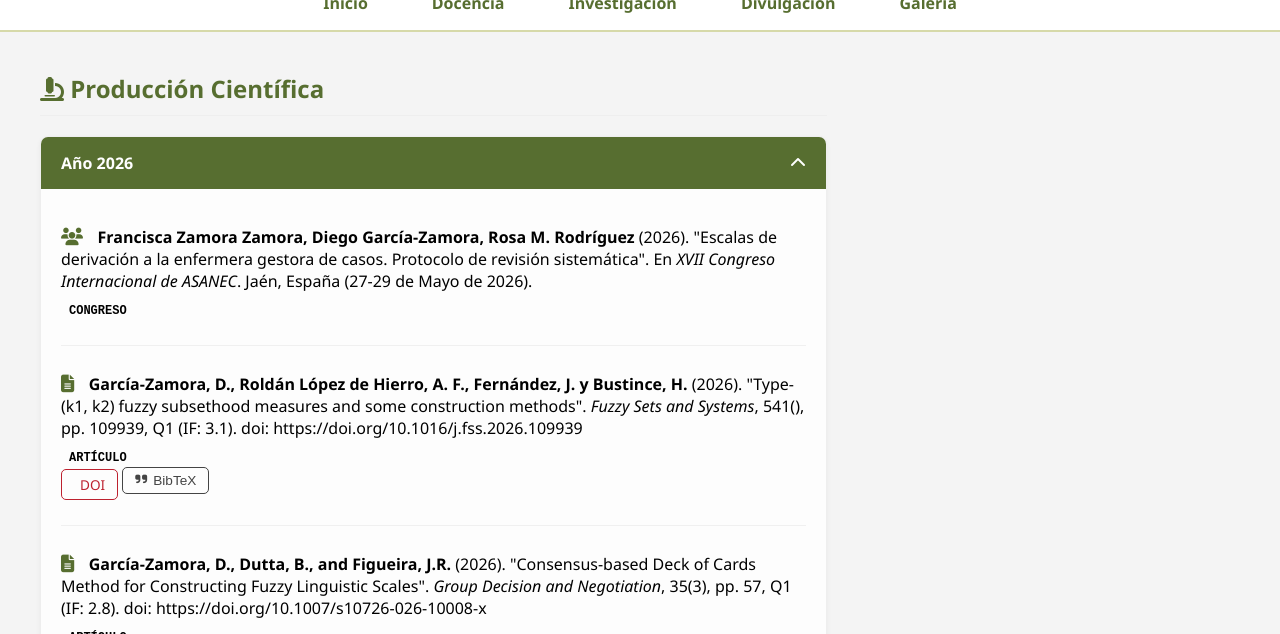
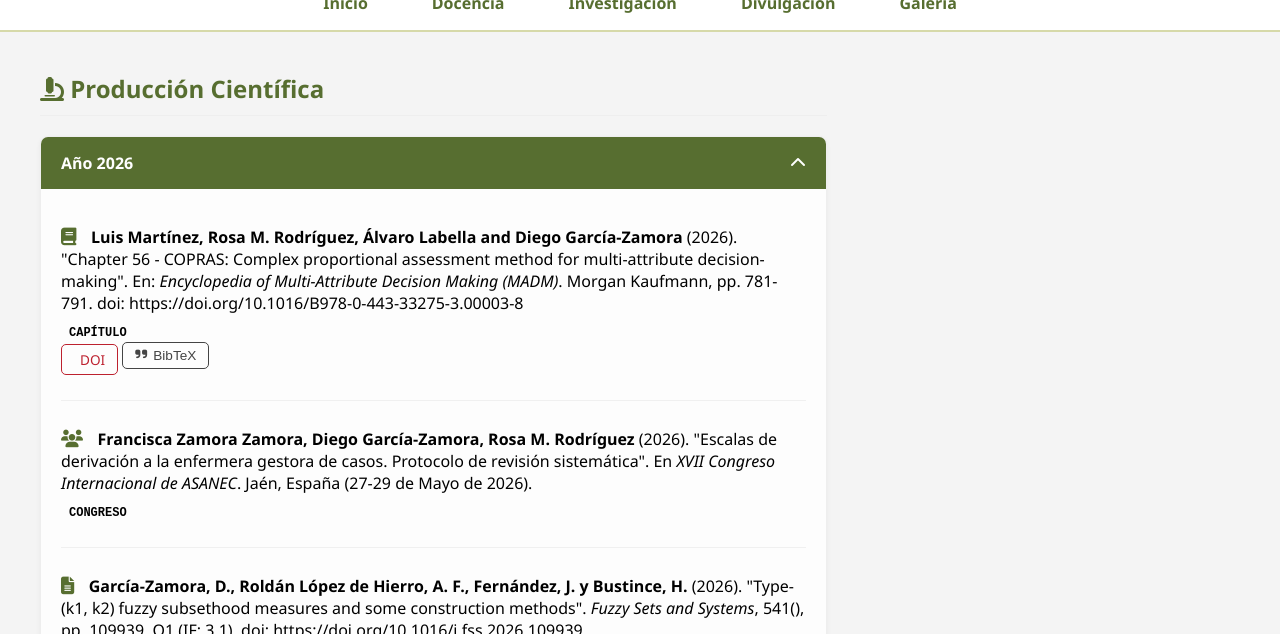
Before and after one commit to dgzamora/dgzamora.github.io, a Jekyll site: the page built from investigacion.html, in a window 1280 px wide and 900 px high, cut to the strip 266-900 px from the top of the window. Built offline with Jekyll 4.4.1, drawn with Linux system fonts in a browser that asks for light colours; a style sheet for code colours, icons or effects is not loaded.

Commit message:
260724_v1

```diff
--- a/_data/innovacion_docente.yml
+++ b/_data/innovacion_docente.yml
@@ -24,7 +24,7 @@ secciones:
         tipo: "libro"
         etiqueta: "Capítulo de Libro"
         guia: ""
-        materiales: ""
+        materiales: "https://doi.org/10.14679/4602"
 
   - anio: "2024-2025"
     meritos:
--- a/_data/investigacion.yml
+++ b/_data/investigacion.yml
@@ -1,5 +1,25 @@
 - anio: "2026"
   publicaciones:
+    - tipo: "capítulo"
+      autores: "Luis Martínez, Rosa M. Rodríguez, Álvaro Labella and Diego García-Zamora"
+      titulo: "Chapter 56 - COPRAS: Complex proportional assessment method for multi-attribute decision-making"
+      libro: "Encyclopedia of Multi-Attribute Decision Making (MADM)"
+      paginas: "781-791"
+      editorial: "Morgan Kaufmann"
+      doi: "https://doi.org/10.1016/B978-0-443-33275-3.00003-8"
+      bibtex: |
+        @incollection{MARTINEZ2026781,
+          title = {Chapter 56 - COPRAS: Complex proportional assessment method for multi-attribute decision-making},
+          editor = {Gholamreza Haseli and Muhammet Deveci and Mostafa Hajiaghaei-Keshteli},
+          booktitle = {Encyclopedia of Multi-Attribute Decision Making (MADM)},
+          publisher = {Morgan Kaufmann},
+          pages = {781-791},
+          year = {2026},
+          isbn = {978-0-443-33275-3},
+          doi = {https://doi.org/10.1016/B978-0-443-33275-3.00003-8},
+          author = {Luis Martínez and Rosa M. Rodríguez and Álvaro Labella and Diego García-Zamora},
+          }
+
     - tipo: "congreso"
       autores: "Francisca Zamora Zamora, Diego García-Zamora, Rosa M. Rodríguez"
       titulo: "Escalas de derivación a la enfermera gestora de casos. Protocolo de revisión sistemática"
```
